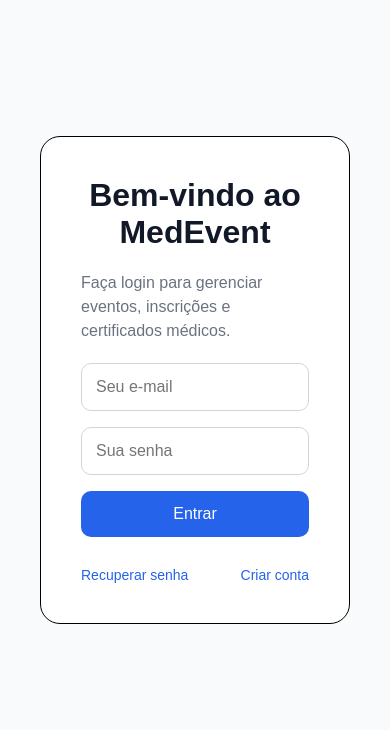
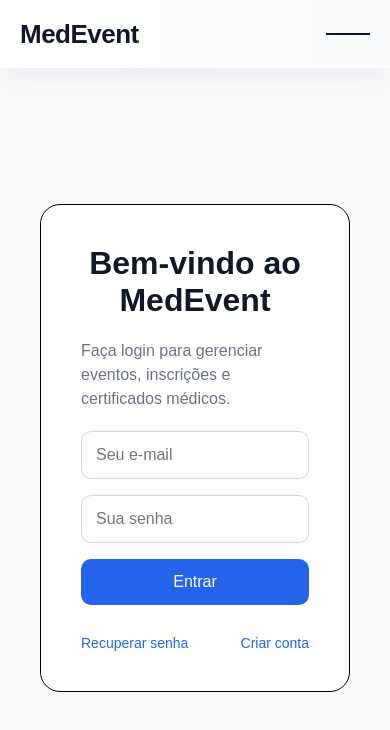
Before and after one commit to Giantrafa/ProjetoFrontEnd, a Next.js app in the folder my-app/: page / in a window 390 px wide. Shown: the top 730 px of the page. Built offline with nearby package versions, Linux system fonts and the light colour scheme.

Commit message:
save estate

```diff
--- a/my-app/app/page.js
+++ b/my-app/app/page.js
@@ -1,60 +1,93 @@
+"use client"
+
+import { useState } from "react"
+import Navbar from "../components/Navbar.js"
+import { useUserStorage } from "@/zustand"
 import "../styles/page.css"
 
 export default function Home() {
+  const loggedUser = useUserStorage((state) => state.loggedUser)
+  const setLoggedUser = useUserStorage((state) => state.setLoggedUser)
+  const [email, setEmail] = useState("")
+  const [password, setPassword] = useState("")
+  const [message, setMessage] = useState("")
+
+  function handleLogin(event) {
+    event.preventDefault()
+
+    if (!email.trim()) {
+      setMessage("Informe seu e-mail para continuar.")
+      return
+    }
+
+    setLoggedUser({
+      email,
+      name: email.split("@")[0],
+    })
+    setMessage("Login realizado com sucesso. Bem-vindo(a)!")
+  }
+
+  function handleLogout() {
+    setLoggedUser(null)
+    setMessage("Sessão encerrada com sucesso.")
+  }
+
   return (
     <main>
+      <Navbar />
+
       <div className="loginContainer">
+        <div className="loginCard">
+          {loggedUser ? (
+            <>
+              <h1>Bem-vindo, {loggedUser.name || loggedUser.email}!</h1>
+              <p>
+                Você está conectado. O Zustand mantém sua sessão em cache.
+              </p>
 
-        <div className="loginCard">
-          <h1>
-            Bem-vindo ao MedEvent
-          </h1>
+              <button className="primary" onClick={handleLogout}>
+                Sair
+              </button>
+
+              {message && <p className="message">{message}</p>}
+            </>
+          ) : (
+            <>
+              <h1>Bem-vindo ao MedEvent</h1>
 
               <p>
-            Faça login para gerenciar eventos,
-            inscrições e certificados médicos.
+                Faça login para gerenciar eventos, inscrições e certificados médicos.
               </p>
 
-          <form className="loginForm">
-
+              <form className="loginForm" onSubmit={handleLogin}>
                 <input
                   type="email"
+                  value={email}
+                  onChange={(event) => setEmail(event.target.value)}
                   placeholder="Seu e-mail"
                 />
 
                 <input
                   type="password"
+                  value={password}
+                  onChange={(event) => setPassword(event.target.value)}
                   placeholder="Sua senha"
                 />
 
-            <button className="primary">
+                <button className="primary" type="submit">
                   Entrar
                 </button>
-
               </form>
 
               <div className="links">
-
-            <a
-              href="/RecuperarSenha"
-              target="_blank"
-              rel="noreferrer"
-            >
-              Recuperar senha
-            </a>
-
-            <a
-              href="/CriarConta"
-              target="_blank"
-              rel="noreferrer"
-            >
-              Criar conta
-            </a>
-
+                <a href="/RecuperarSenha">Recuperar senha</a>
+                <a href="/CriarConta">Criar conta</a>
               </div>
 
+              {message && <p className="message">{message}</p>}
+            </>
+          )}
         </div>
-
       </div>
     </main>
   )
--- a/my-app/components/Navbar.js
+++ b/my-app/components/Navbar.js
@@ -1,24 +1,39 @@
+"use client"
+
+import { useState } from "react"
 import "../styles/Navbar.css"
 
-export default function Navbar() {
+export default function Navbar({ children }) {
+  const [open, setOpen] = useState(false)
+
   return (
     <header className="navbar">
 
-      <h1 className="logo">
-        {/* nome */}
-        MedEvent
-      </h1>
+      <div className="navbar-left">
+        <h1 className="logo">MedEvent</h1>
+      </div>
 
-      <nav className="menu">
-        {/* exemplo */}
-        <a href="#">
-          Eventos
-        </a>
+      <nav className={`menu ${open ? "open" : ""}`} role="navigation" aria-label="Main Navigation">
+        <a href="/">Eventos</a>
+        <a href="/sobre">Sobre</a>
       </nav>
 
-      <button className="button">
-        Entrar
-      </button>
+      <div className="navbar-right">
+        <div className="extras">{children}</div>
+
+        <button className="button">Entrar</button>
+
+        <button
+          className={`hamburger ${open ? "is-open" : ""}`}
+          aria-label="Abrir menu"
+          aria-expanded={open}
+          onClick={() => setOpen(!open)}
+        >
+          <span></span>
+          <span></span>
+          <span></span>
+        </button>
+      </div>
 
     </header>
   )
--- a/my-app/styles/Navbar.css
+++ b/my-app/styles/Navbar.css
@@ -1,67 +1,136 @@
 .navbar {
   width: 100%;
-
   display: flex;
   align-items: center;
   justify-content: space-between;
-
-  padding: 24px 80px;
-
-  background: white;
-
-  border-bottom: 1px solid #e2e8f0;
+  padding: 18px 48px;
+  background: linear-gradient(90deg, #ffffff 0%, #f8fafc 100%);
+  box-shadow: 0 8px 30px rgba(15, 23, 42, 0.06);
+  position: relative;
+  z-index: 20;
 }
 
 .logo {
-  font-size: 28px;
-  font-weight: bold;
-
-  color: #2563eb;
+  font-size: 26px;
+  font-weight: 800;
+  color: #0f172a;
+  letter-spacing: -0.02em;
 }
 
 .menu {
   display: flex;
-  gap: 30px;
+  gap: 28px;
+  align-items: center;
 }
 
 .menu a {
   color: #334155;
-  font-weight: 500;
-
-  transition: 0.3s;
+  font-weight: 600;
+  padding: 8px 12px;
+  border-radius: 8px;
+  transition: background 0.18s ease, color 0.18s ease, transform 0.18s;
 }
 
 .menu a:hover {
-  color: #2563eb;
+  background: #eff6ff;
+  color: #1e40af;
+  transform: translateY(-2px);
+}
+
+.navbar-right {
+  display: flex;
+  align-items: center;
+  gap: 12px;
+}
+
+.extras {
+  display: flex;
+  align-items: center;
+  gap: 8px;
+  margin-right: 8px;
 }
 
 .button {
   background: #2563eb;
   color: white;
-
   border: none;
-
-  padding: 12px 24px;
-
+  padding: 10px 20px;
   border-radius: 10px;
-
   cursor: pointer;
-
-  font-weight: bold;
-
-  transition: 0.3s;
+  font-weight: 700;
+  transition: background 0.2s ease, transform 0.12s;
 }
 
 .button:hover {
   background: #1d4ed8;
+  transform: translateY(-1px);
+}
+
+.hamburger {
+  display: none;
+  width: 44px;
+  height: 44px;
+  border-radius: 8px;
+  border: none;
+  background: transparent;
+  align-items: center;
+  justify-content: center;
+  cursor: pointer;
+}
+
+.hamburger span {
+  display: block;
+  width: 20px;
+  height: 2px;
+  background: #0f172a;
+  margin: 3px 0;
+  transition: transform 0.18s ease, opacity 0.12s ease;
+}
+
+.hamburger.is-open span:nth-child(1) {
+  transform: translateY(5px) rotate(45deg);
+}
+.hamburger.is-open span:nth-child(2) {
+  opacity: 0;
+}
+.hamburger.is-open span:nth-child(3) {
+  transform: translateY(-5px) rotate(-45deg);
 }
 
 @media (max-width: 900px) {
   .navbar {
-    padding: 20px 30px;
+    padding: 12px 20px;
   }
 
   .menu {
+    display: flex;
+    position: absolute;
+    top: 64px;
+    left: 12px;
+    right: 12px;
+    background: white;
+    padding: 18px;
+    flex-direction: column;
+    gap: 12px;
+    border-radius: 12px;
+    box-shadow: 0 18px 50px rgba(2,6,23,0.12);
+    opacity: 0;
+    transform: translateY(-8px);
+    pointer-events: none;
+    transition: opacity 0.18s ease, transform 0.18s ease;
+  }
+
+  .menu.open {
+    opacity: 1;
+    transform: translateY(0);
+    pointer-events: auto;
+  }
+
+  .button {
     display: none;
   }
+
+  .hamburger {
+    display: flex;
+  }
 }
```
Also changed, not shown: my-app/app/CriarConta/page.js (+39 -1 lines), my-app/app/RecuperarSenha/page.js (+30 -1 lines). Lines whose indentation alone changed are shown as unchanged.
